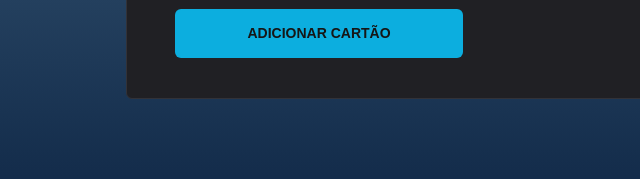
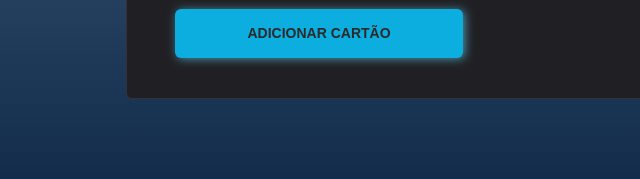
Before and after one commit to mattchagaz/explorer-lab, a website built with Vite: page index.html in a window 1280 px wide. In both pictures the pointer is over the button "ADICIONAR CARTÃO". Shown: the part 512-691 px from the top of the page, 125-765 px from the left. Built offline with nearby package versions, Linux system fonts and the light colour scheme.

Commit message:
update button

```diff
--- a/src/css/form.css
+++ b/src/css/form.css
@@ -59,13 +59,16 @@ form button {
   font-weight: 700;
   font-size: 1.4rem;
   line-height: 1.7rem;
-  color: #121212;
+  color: white;
 
   transition: filter 0.3s;
 }
 
 form button:hover {
   filter: brightness(1.2);
+  box-shadow: 2px 1px 10px #3d7a8d;
+  transition: .45s;
+  color: rgb(36, 36, 36);
 }
 
 form input:hover {
```
